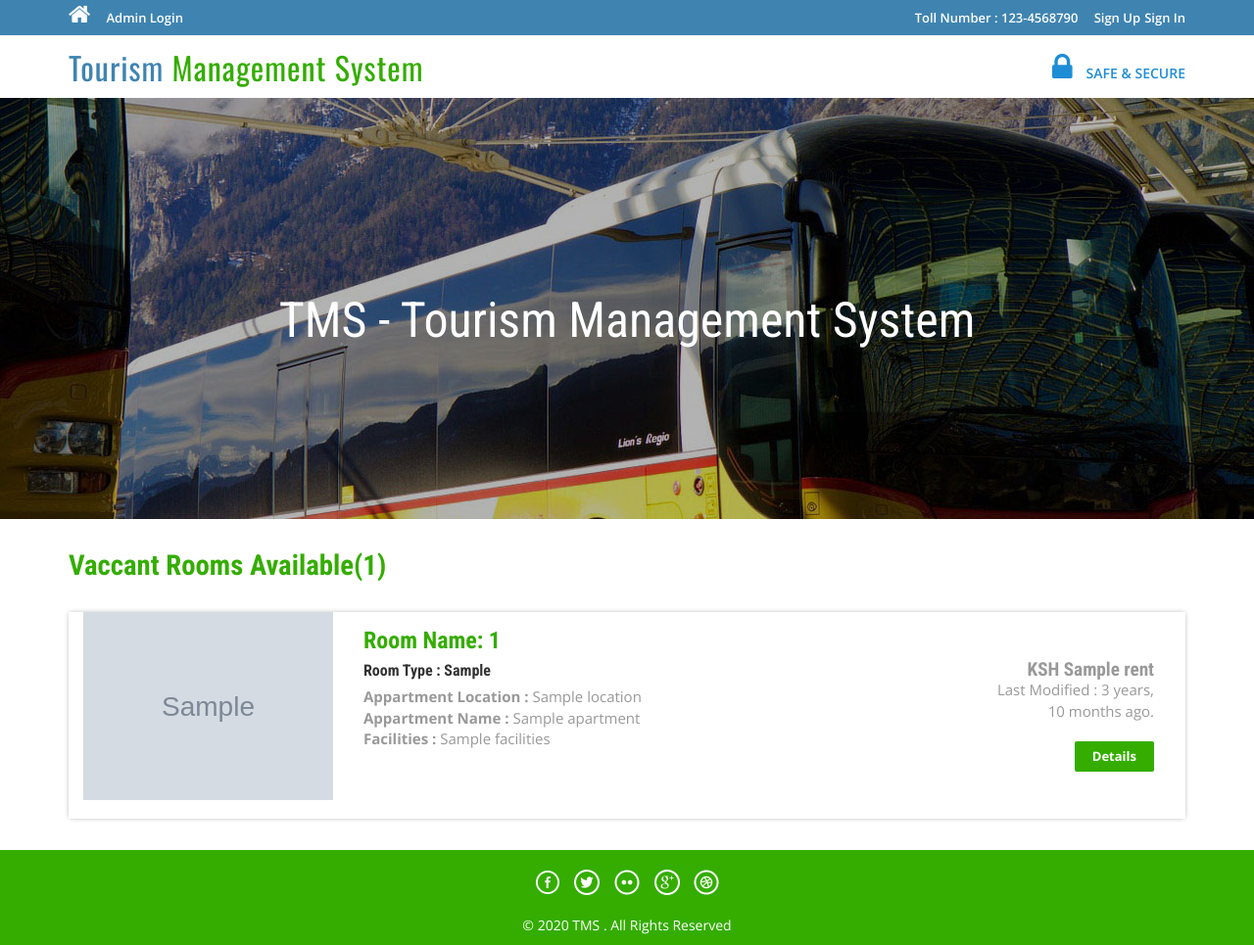
After one commit to indieka900/rental-booking, a Django app: template rental_app/templates/app/rooms.html in a window 1280 px wide. The commit adds this page. Shown: the whole page at 98% size. Run offline with Django 3.2, Linux system fonts and the light colour scheme; the template is opened without the code that fills it: most values are stand-ins (such as "Sample title", 1, 10 or a date in 2020); grey boxes marked "Sample" are stand-in pictures; some libraries are stand-ins or nearby versions.

Commit message:
view rooms

```diff
--- /dev/null
+++ b/rental_app/templates/app/rooms.html
@@ -0,0 +1,62 @@
+{% extends "base.html" %}
+
+{% block content %}
+<div class="rooms">
+    <div class="container">
+
+        <div class="room-bottom">
+            <h3>Vaccant Rooms Available({{ rooms|length }})</h3><p></p>
+
+
+            {% for room in rooms %}
+            <div class="rom-btm">
+                <div class="col-md-3 room-left wow fadeInLeft animated" data-wow-delay=".5s">
+                    <img src="/media/{{ room.image }}" class="img-responsive" alt="">
+                </div>
+                <div class="col-md-6 room-midle wow fadeInUp animated" data-wow-delay=".5s">
+                    <h4>Room Name:
+                        {{room.room_number}}
+                    </h4>
+                    <h6>Room Type :
+                        {{room.room_type}}
+                    </h6>
+                    <p><b>Appartment Location :</b>
+                        {{room.apartment.location}}
+                    </p>
+                    <p><b>Appartment Name :</b>
+                        {{room.apartment.apartment_name}}
+                    </p>
+                    <!-- <p><b>Appartment Name :</b>
+                        {{room.apartment.landlord.user.username}}
+                    </p> -->
+
+                    <p><b>Facilities : </b>
+                        {{room.apartment.facilities}}
+                    </p>
+                </div>
+                <div class="col-md-3 room-right wow fadeInRight animated" data-wow-delay=".5s">
+                    <h5>KSH
+                        {{ room.rent }}
+                    </h5>
+                    <div class="view">
+                        <p>Last Modified :
+                            {{room.date_updated|timesince}} ago.
+                        </p>
+                    </div>
+                    <a href="{% url 'rentals:room' room.id %}" class="view">Details</a>
+
+
+                </div>
+                <div class="clearfix"></div>
+            </div>
+            {% endfor %}
+
+
+
+
+
+
+        </div>
+    </div>
+</div>
+{% endblock content %}
--- a/rental_app/urls.py
+++ b/rental_app/urls.py
@@ -1,8 +1,10 @@
 from django.urls import path
-from rental_app.views import (viewRoom)
+from rental_app.views import (viewRoom,viewRooms,viewApartment)
 
 app_name = 'rentals'
 
 urlpatterns = [
-    path('room/<id>/',viewRoom, name='room')
+    path('rooms/',viewRooms, name='rooms'),
+    path('room/<id>/',viewRoom, name='room'),
+    path('apartment/<int:id>/',viewApartment, name='apartment'),
 ]
```
Also changed, not shown: rental_app/models.py (+9 -0 lines), rental_app/templates/app/apartment.html (added, +29 -0 lines), rental_app/templates/app/detail_page.html (+3 -5 lines), rental_app/templates/app/index.html (+5 -7 lines), rental_app/views.py (+9 -1 lines), rental_app/migrations/0003_auto_20231122_1541.py (added).
